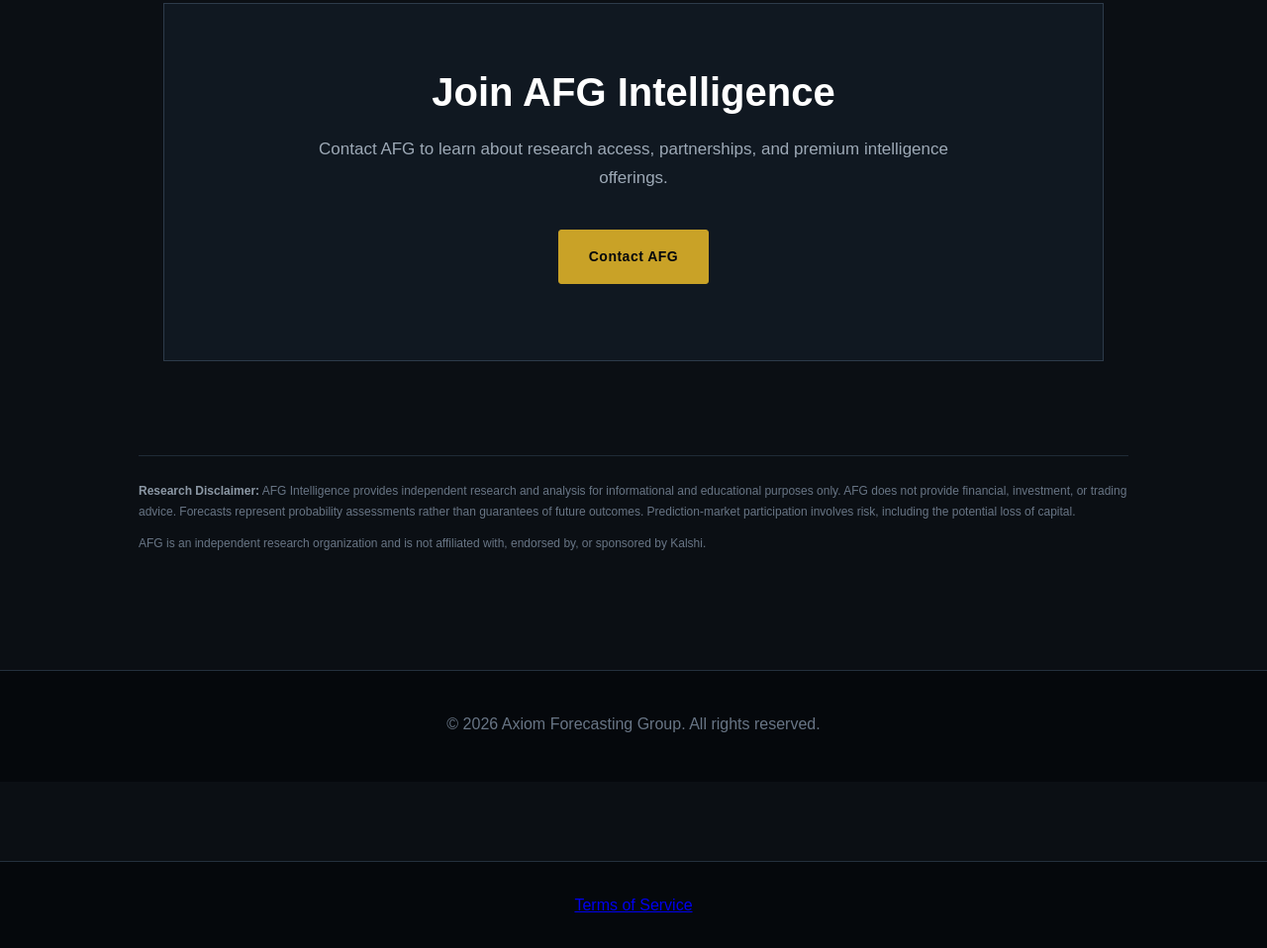
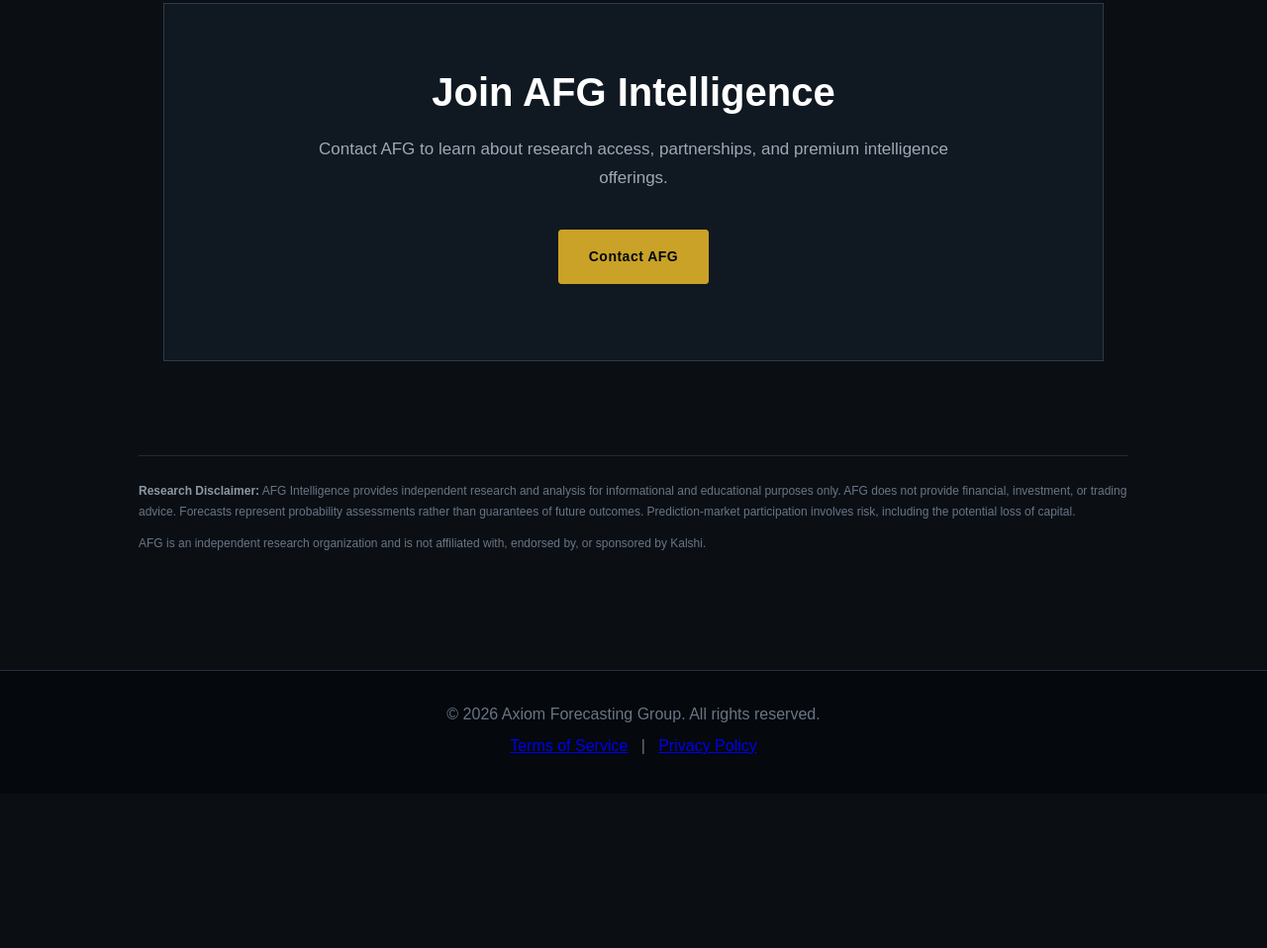
Before and after one commit to scowlfaceq02/AFG-Website, a plain HTML site: page subscribe.html in a window 1280 px wide. Shown: the part 3352-4310 px from the top of the page at 99% size. After the commit the page ends 4154 px from the top, so only its background shows below. Drawn offline with Linux system fonts and the light colour scheme.

Commit message:
Modify footer to add terms and privacy links
Updated footer to include terms and privacy links.

```diff
--- a/subscribe.html
+++ b/subscribe.html
@@ -443,17 +443,21 @@
 </p>
 
 </section>
-<footer>
+
+<footer style="text-align:center; padding:30px;">
 
 <p>
 © 2026 Axiom Forecasting Group. All rights reserved.
 </p>
 
+<p>
+<a href="terms.html">Terms of Service</a>
+&nbsp; | &nbsp;
+<a href="privacy.html">Privacy Policy</a>
+</p>
+
 </footer>
 
-<footer style="text-align:center; padding:30px;">
-<a href="terms.html">Terms of Service</a>
-</footer>
 </body>
 
 </html>
```
